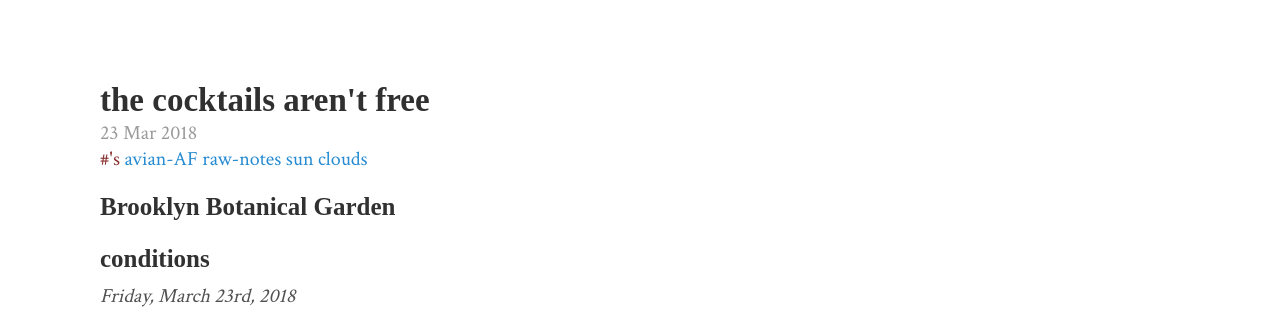
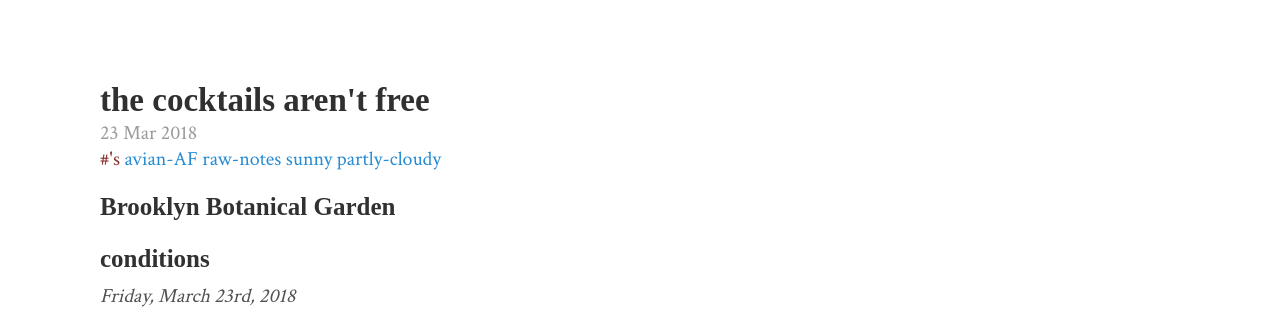
Before and after one commit to universe-7/camera-log, a Jekyll site: the page built from _posts/2018-03-23-membership-benefits.md, in a window 1280 px wide and 900 px high. Shown: the top 331 px of the window. Built offline with Jekyll 4.4.1, drawn with Linux system fonts in a browser that asks for light colours; some web fonts are replaced; some of the changed text lies outside the part shown.

Commit message:
update tags

```diff
--- a/_posts/2018-03-23-membership-benefits.md
+++ b/_posts/2018-03-23-membership-benefits.md
@@ -1,7 +1,7 @@
 ---
 layout: post
 title: the cocktails aren't free
-tags: avian-AF raw-notes sun clouds
+tags: avian-AF raw-notes sunny partly-cloudy
 ---
 
 ## Brooklyn Botanical Garden
```
